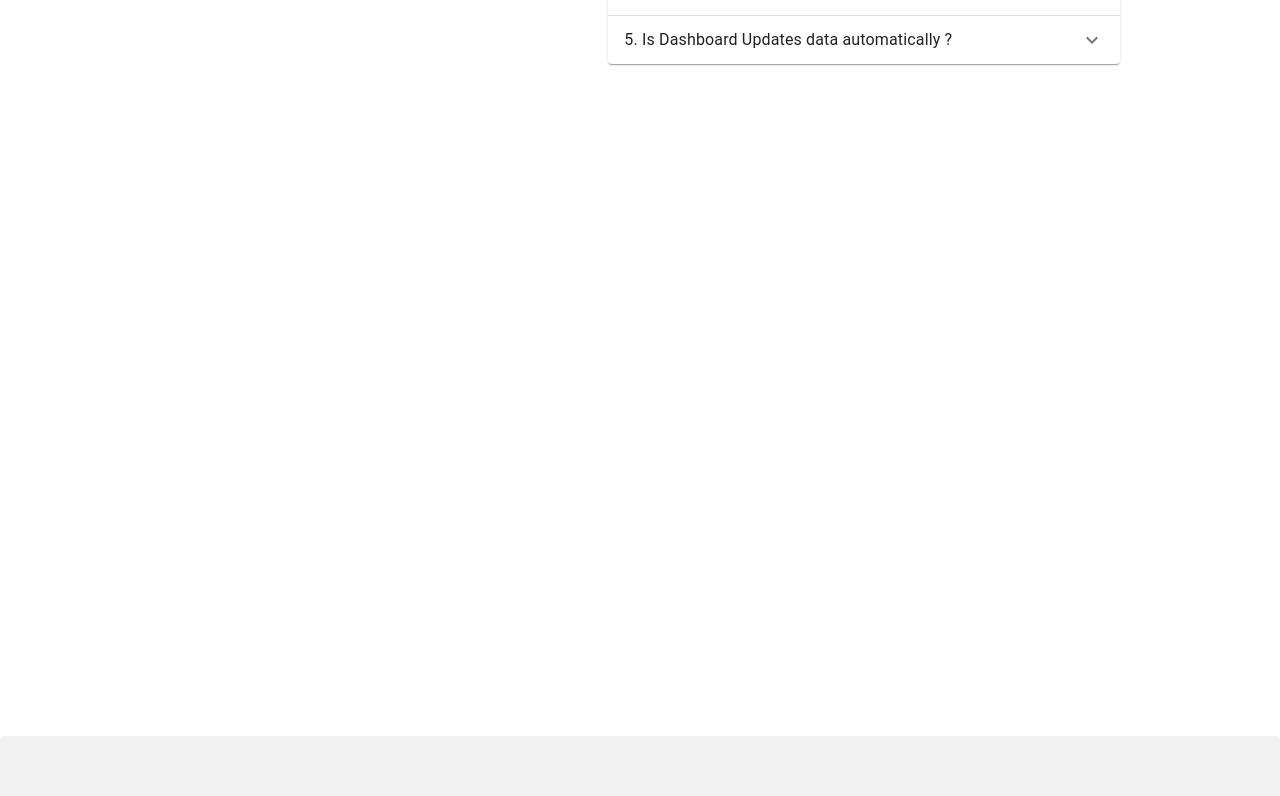
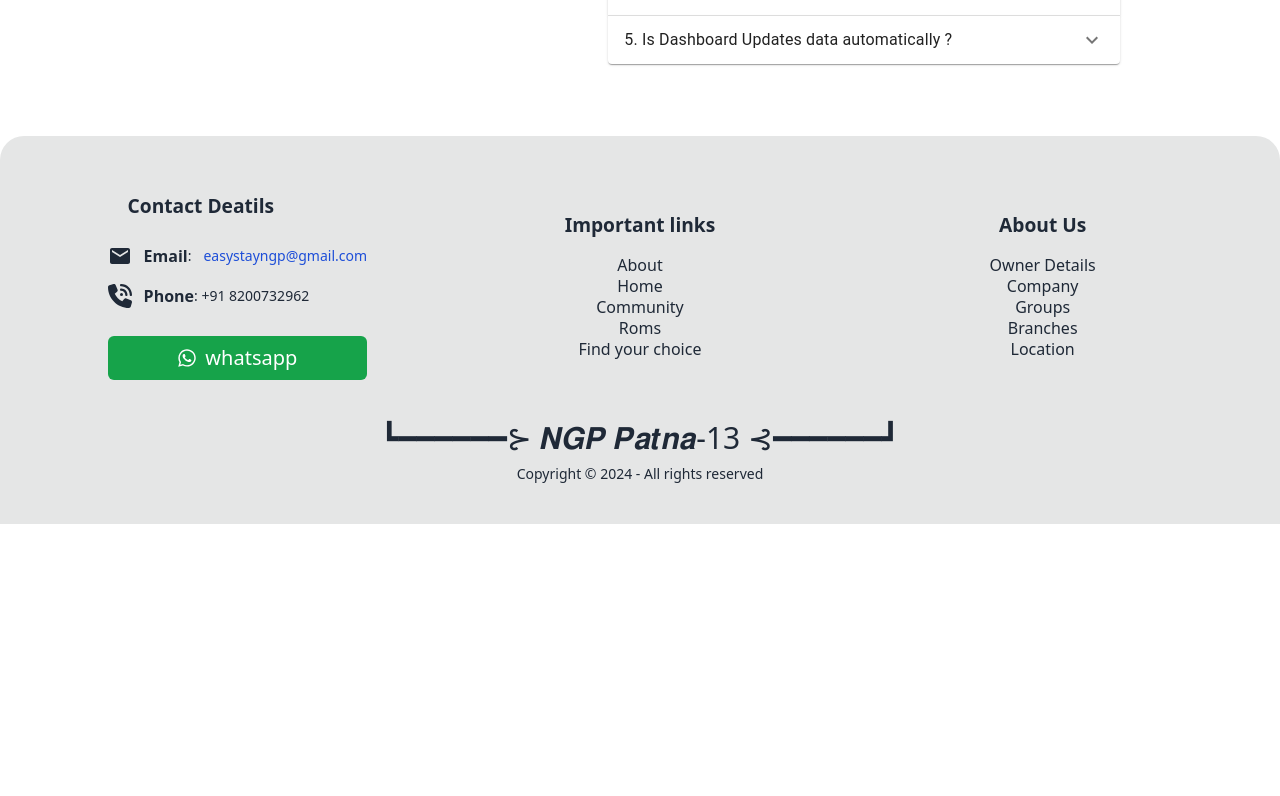
Before and after one commit to shyamkrsh/easystayfrontend, a React (Vite) app: page /contact in a window 1280 px wide. Shown: the part 920-1716 px from the top of the page. After the commit the page ends 1444 px from the top, so only its background shows below. Built offline with nearby package versions, Linux system fonts and the light colour scheme; no server answers.

Commit message:
image slider fixed

```diff
--- a/src/Components/Footer.jsx
+++ b/src/Components/Footer.jsx
@@ -6,8 +6,8 @@ import { FaPhoneVolume } from "react-icons/fa6";
 
 function Footer() {
     return (
-        <div>
-            <footer className="footer footer-center bg-base-200 text-base-content rounded p-10 absolute mb-0 mt-[50%]">
+        <div >
+            <footer className="footer footer-center bg-base-300 text-base-content rounded-tr-3xl rounded-tl-3xl p-10 absolute mb-0 mt-10 ">
                 <div className='grid grid-cols-1 md:grid-cols-3 w-full items-center'>
                     <div className="col-1">
                         <ul className='text-left'>
@@ -50,7 +50,7 @@ function Footer() {
                 <div>
 
                     <p className='md:text-3xl'>┗━━━━━━⊱ 𝑵𝑮𝑷 𝑷𝒂𝒕𝒏𝒂-13 ⊰━━━━━━┛</p>
-                    <p>Copyright © {new Date().getFullYear()} - Developed by Ngpians</p>
+                    <p>Copyright © {new Date().getFullYear()} - All rights reserved</p>
                 </div>
             </footer>
         </div>
--- a/src/Components/Navbar.jsx
+++ b/src/Components/Navbar.jsx
@@ -293,7 +293,7 @@ export default function Navbar() {
                                 <div className=" bg-white text-base-content min-h-full w-[70vw] md:w-80 p-4 z-50">
                                     <div className='flex items-center gap-3 ps-3 mt-10'>
                                         <img className='w-[50px]' src="https://png.pngtree.com/png-vector/20230831/ourmid/pngtree-house-with-no-background-png-image_9197435.png" alt="" />
-                                        <h2 className='font-bold '>EasyStay</h2>
+                                        <h1 className='text-2xl font-bold'>EasyStay</h1>
                                     </div>
                                     <ul className='mt-8 sidebar-list ps-5'>
 
--- a/src/Components/Signup.jsx
+++ b/src/Components/Signup.jsx
@@ -45,7 +45,7 @@ function Signup() {
     return (
 
         <>
-            <div className='bg-blue-600 text-white flex flex-start gap-5 w-[100%] px-5 py-5'>
+            <div className='bg-blue-600 text-white flex flex-start gap-5 w-[100%] px-5 py-3'>
                 <Link onClick={() => window.history.back()} ><IoArrowBack className='text-2xl font-extrabold' /></Link>
                 <h2 className='text-xl font-semibold'>Create Account</h2>
             </div>
--- a/src/Components/home/HomePage.jsx
+++ b/src/Components/home/HomePage.jsx
@@ -23,9 +23,9 @@ function HomePage() {
   })
 
   return (
-    <div className='overflow-hidden'>
+    <div className='overflow-hidden bg-white'>
       {/* <div className={loader ? " mx-auto  text-black w-[100%] h-[100vh] items-center justify-center fixed" : "hidden"}> */}
-        {/* <Loader /> */}
+      {/* <Loader /> */}
       {/* </div> */}
 
 
--- a/src/Components/listings/Filter.jsx
+++ b/src/Components/listings/Filter.jsx
@@ -12,7 +12,7 @@ function Filter() {
 
     return (
         <>
-            <div className='border w-[100vw] flex justify-around items-center bg-white  -mt-12 shadow-md h-[3rem] fixed top-[6.5rem] z-10'>
+            <div className='border w-[100vw] flex justify-around items-center bg-white  -mt-12 shadow-md h-[2.4rem] fixed top-[6.5rem] z-10'>
                 <div className='flex flex-col'>
                     <div className='flex items-center gap-3 cursor-pointer ' onClick={handleShort}>
                         <p> <BiSortDown className='text-2xl' /></p>
--- a/src/Components/listings/Listings.jsx
+++ b/src/Components/listings/Listings.jsx
@@ -31,9 +31,9 @@ function Listings() {
   return (
     <>
       <SearchNavbar search={search} setSearch={setSearch} />
-      <div className='mb-32'>
+      {/* <div className='mb-20'>
         <Filter />
-      </div>
+      </div> */}
       <div className={loader ? " mx-auto  text-black w-[100%] h-[100vh] items-center justify-center fixed" : "hidden"}>
         <Loader />
       </div>
--- a/src/Login.jsx
+++ b/src/Login.jsx
@@ -46,7 +46,7 @@ function Login() {
 
     return (
         <>
-            <div className='bg-blue-600 text-white flex flex-start gap-5 w-[100%] px-5 py-5'>
+            <div className='bg-blue-600 text-white flex flex-start gap-5 w-[100%] px-5 py-3'>
                 <Link onClick={() => window.history.back()} ><IoArrowBack className='text-2xl font-extrabold' /></Link>
                 <h2 className='text-xl font-semibold'>Login to your Account</h2>
             </div>
```
